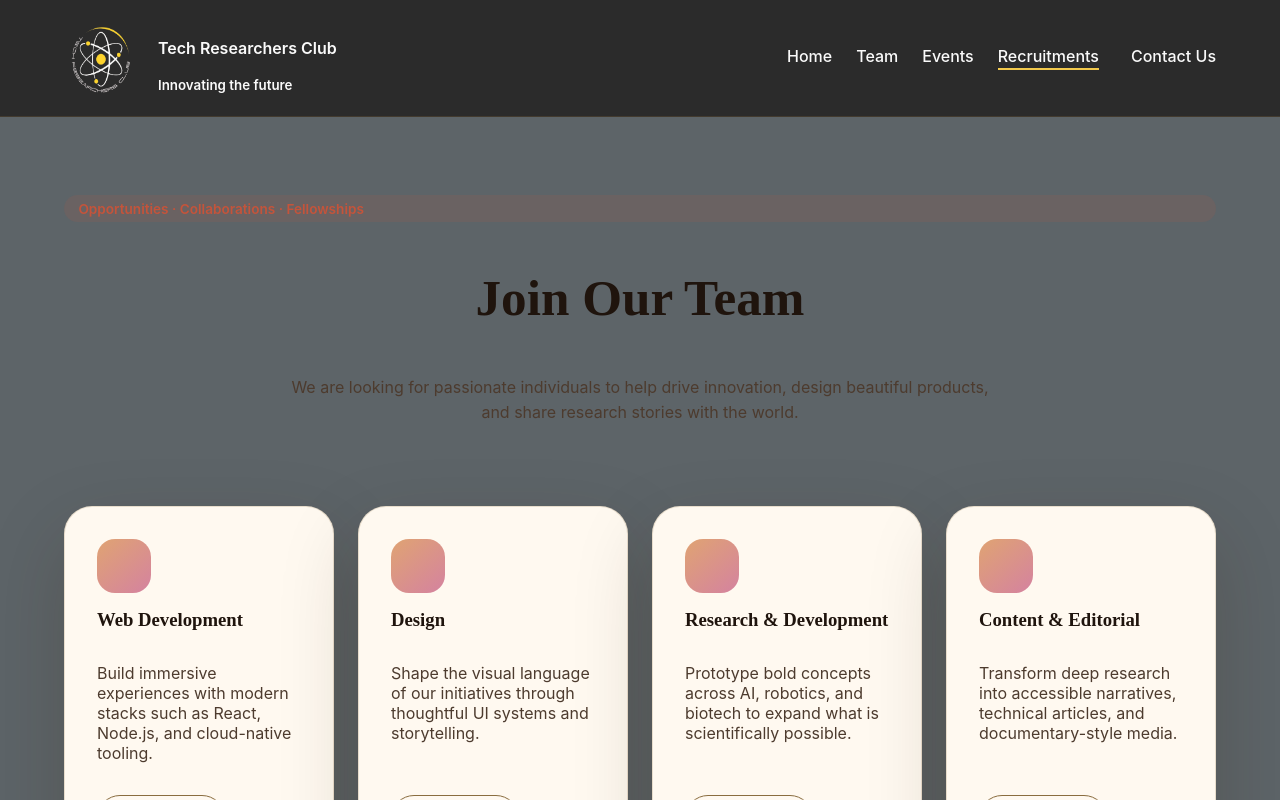
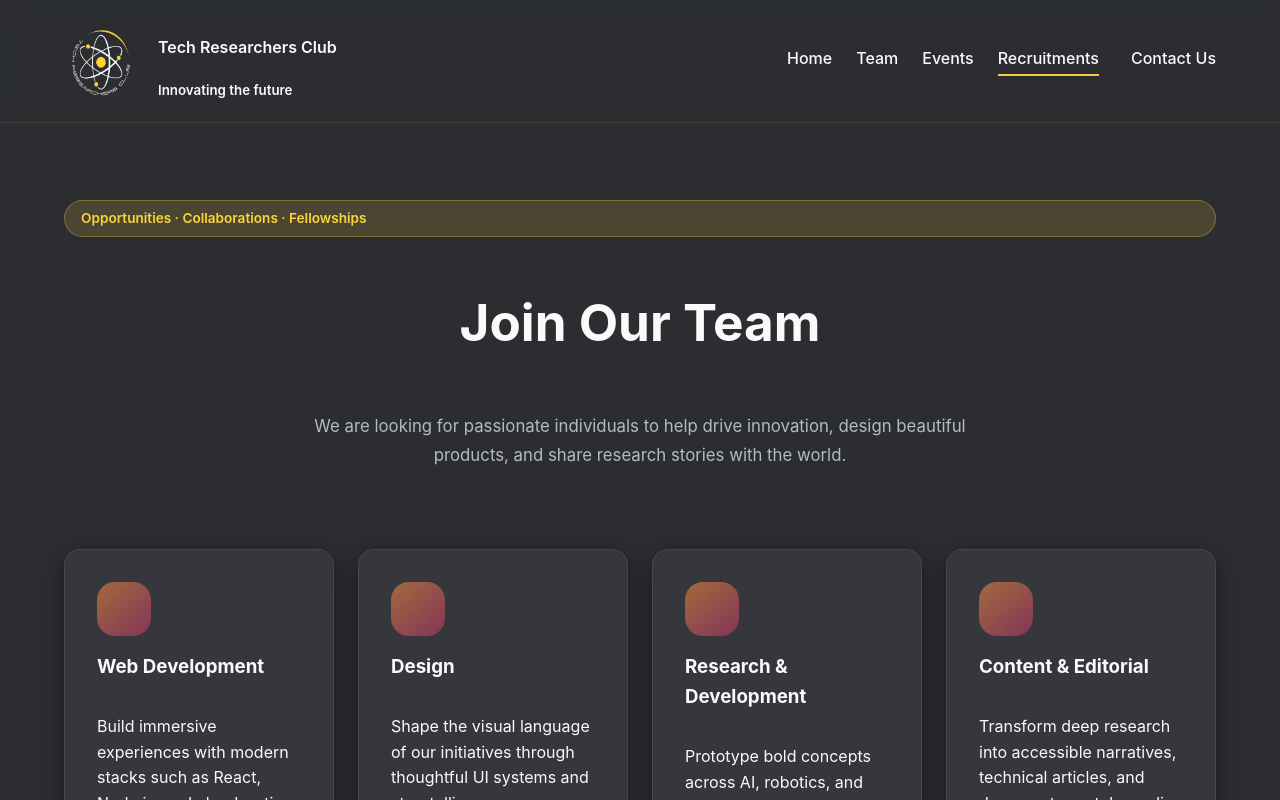
Before and after one commit to techresearchersclubvitc/TRC_Website_2026, a React (Vite) app: page /recruitments in a window 1280 px wide. Shown: the top 800 px of the page. Built offline with nearby package versions, Linux system fonts and the light colour scheme.

Commit message:
Modified the colour theme of the entire website

```diff
--- a/src/styles/theme.css
+++ b/src/styles/theme.css
@@ -1,25 +1,19 @@
 :root {
-  /* Original theme colors */
-  --cream-100: #fff9f0;
-  --cream-200: #f7f0e4;
-  --cream-300: #eee4d1;
-  --ink: #1f140d;
-  --ink-soft: #4d3b2e;
-  --sunset: #d27f3d;
-  --terracotta: #c4543b;
-  --olive: #8a6d3f;
-  --accent: #b8336a;
-
-  /* Colors from COLORS.md */
-  --bg-dark: #1E1E1E;
+  /* Dark theme with yellow accents */
+  --bg-dark: #2b2d31;
+  --bg-darker: #1e1f22;
+  --card-bg: #35373c;
   --primary-yellow: #FFD43B;
-  --secondary-dark: #2B2B2B;
   --accent-gold: #F2C94C;
   --text-light: #FAFAFA;
-  --gray: #5d6468;
+  --text-gray: #b5bac1;
+  --border-subtle: rgba(255, 255, 255, 0.08);
 
-  --card-shadow: 0 30px 80px rgba(45, 28, 12, 0.18);
-  --rounded-xl: 28px;
+  /* Shadows for depth */
+  --card-shadow: 0 8px 24px rgba(0, 0, 0, 0.4);
+  --card-shadow-hover: 0 12px 32px rgba(0, 0, 0, 0.5);
+  --rounded-xl: 16px;
+  --rounded-lg: 12px;
 }
 
 * {
@@ -28,9 +22,10 @@
 
 body {
   margin: 0;
-  font-family: 'Space Grotesk', 'Inter', sans-serif;
-  background: var(--gray);
-  color: var(--ink);
+  font-family: 'Inter', 'Space Grotesk', -apple-system, sans-serif;
+  background: var(--bg-dark);
+  color: var(--text-light);
+  line-height: 1.6;
 }
 
 h1,
@@ -38,9 +33,10 @@ h2,
 h3,
 .hero-title,
 .section-heading {
-  font-family: 'Playfair Display', 'Times New Roman', serif;
+  font-family: 'Inter', 'Space Grotesk', sans-serif;
   margin: 0;
-  color: var(--ink);
+  color: var(--text-light);
+  font-weight: 700;
 }
 
 a {
@@ -84,15 +80,20 @@ main {
 }
 
 .btn-primary {
-  background: linear-gradient(135deg, var(--terracotta), var(--accent));
-  color: #fff;
-  box-shadow: 0 20px 40px rgba(184, 51, 106, 0.25);
+  background: linear-gradient(135deg, var(--primary-yellow), var(--accent-gold));
+  color: var(--bg-darker);
+  box-shadow: 0 4px 16px rgba(255, 212, 59, 0.3);
+  font-weight: 600;
 }
 
 .btn-outline {
-  border: 1px solid var(--olive);
-  color: var(--olive);
+  border: 2px solid var(--primary-yellow);
+  color: var(--primary-yellow);
   background: transparent;
+}
+
+.btn-outline:hover {
+  background: rgba(255, 212, 59, 0.1);
 }
 
 .btn:hover {
@@ -100,11 +101,18 @@ main {
 }
 
 .card {
-  background: var(--cream-100);
+  background: var(--card-bg);
   border-radius: var(--rounded-xl);
   padding: 2rem;
   box-shadow: var(--card-shadow);
-  border: 1px solid rgba(138, 109, 63, 0.2);
+  border: 1px solid var(--border-subtle);
+  transition: all 0.3s ease;
+}
+
+.card:hover {
+  box-shadow: var(--card-shadow-hover);
+  transform: translateY(-2px);
+  border-color: rgba(255, 212, 59, 0.2);
 }
 
 .section-heading {
@@ -117,8 +125,9 @@ main {
   text-align: center;
   max-width: 720px;
   margin: 0 auto 3rem;
-  color: var(--ink-soft);
-  line-height: 1.6;
+  color: var(--text-gray);
+  line-height: 1.7;
+  font-size: 1.05rem;
 }
 
 .tag-pill {
@@ -126,11 +135,12 @@ main {
   align-items: center;
   gap: 8px;
   font-size: 0.85rem;
-  padding: 0.35rem 0.9rem;
+  padding: 0.4rem 1rem;
   border-radius: 999px;
-  background: rgba(194, 84, 59, 0.12);
-  color: var(--terracotta);
+  background: rgba(255, 212, 59, 0.15);
+  color: var(--primary-yellow);
   font-weight: 600;
+  border: 1px solid rgba(255, 212, 59, 0.3);
 }
 
 .timeline {
@@ -145,7 +155,7 @@ main {
   top: 0;
   bottom: 0;
   width: 3px;
-  background: linear-gradient(180deg, var(--sunset), var(--accent));
+  background: linear-gradient(180deg, var(--primary-yellow), var(--accent-gold));
   border-radius: 999px;
 }
 
@@ -163,9 +173,9 @@ main {
   width: 30px;
   height: 30px;
   border-radius: 50%;
-  background: var(--cream-200);
-  border: 4px solid var(--sunset);
-  box-shadow: var(--card-shadow);
+  background: var(--bg-dark);
+  border: 4px solid var(--primary-yellow);
+  box-shadow: 0 0 12px rgba(255, 212, 59, 0.4);
 }
 
 @media (max-width: 900px) {
```
